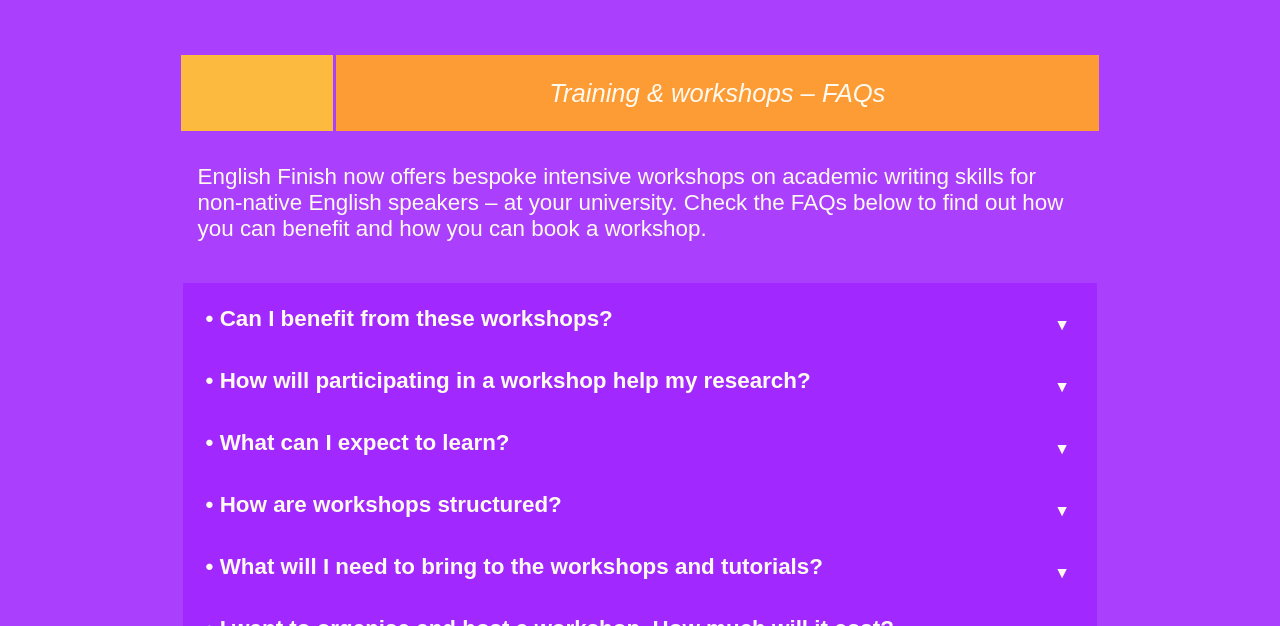
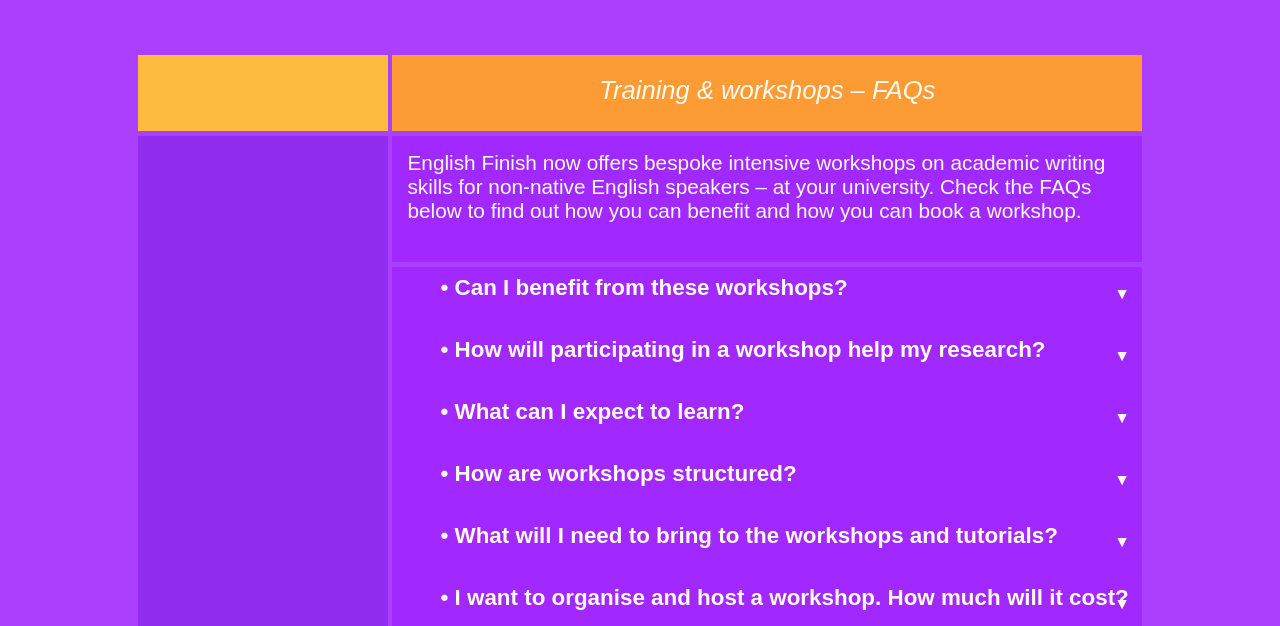
Before and after one commit to MissArray/EnglishFinish_2013, a plain HTML site: page training.html in a window 1280 px wide. Shown: the part 326-952 px from the top of the page. Drawn offline with Linux system fonts and the light colour scheme.

Commit message:
Updated training.html and related .css files
Decided to use a grid to replicate the two-tone column pattern of the existing (last updated in 2013) website as closely as possible.

```diff
--- a/styleFAQs.css
+++ b/styleFAQs.css
@@ -89,27 +89,25 @@ a:visited {
 	text-decoration: none;
 }
 
-.flex-container {
-	margin: 0 auto;
-	display: flex;
-	align-items: center;
-	justify-content: center;
+.grid-container{
+display: grid;
+grid-template-columns:1fr 2fr 6fr 1fr;
+grid-template-rows: repeat(4, auto);
+grid-gap: 0.6vh;
 }
 
 #h2block1 {
-	display: flex;
+    grid-column: 2 / 3;
+    grid-row: 1 / 2;
 	height: 76px;
-	width: 12%;
-	margin-right: 3px;
 	background-color: rgb(252,187, 63);
 }
 
 #h2block2 {
-	display: flex;
+    grid-column: 3 / 4;
+    grid-row: 1 / 2;
 	height: 76px;
-	width: 58%;
 	background-color: rgb(253,155, 53);
-	padding: 0px 15px 0px 15px;
 	text-align: center;
 	}
 
@@ -117,18 +115,25 @@ h2 {
     color: floralwhite;
 	font-family: 'Arial', sans-serif;
 	font-size: 1.6rem;
-	margin: auto;
 	font-style: italic;
     font-weight: 500;
    }
 
 #training-info {
-	width: 70%;
+    grid-column: 3 / 4;
+    grid-row: 2 / 3;
+    margin: 0 auto;
     padding: 15px;
-	margin: 0 auto;
 	font-family: Arial, sans-serif;
-	font-size: 1.4rem;
+	font-size: 1.3rem;
     color: floralwhite;
+    background-color: #A128FE;
+}
+
+#block-left {
+    grid-column: 2 / 3;
+    grid-row: 2 / 5;
+    background-color: rgb(145, 45, 238);
  }
 
 .bold-text {
@@ -136,9 +141,9 @@ h2 {
 }
 
 .accordion {
-	width: 70%;
+    grid-column: 3 / 4;
+    grid-row: 3 / 5;
 	background-color: #A128FE;
-	padding: 15px;
 	margin: 0 auto;
 	list-style: none outside;
 	font-family: Arial, sans-serif;
@@ -155,13 +160,14 @@ h2 {
 }
 
 .accordion-item-input:checked ~ .accordion-item-text {
-	background-color: #9d30f0;
+	background-color: #912DEE;
 	padding: 15px;
 	max-height: 1000px;
     padding-top: 15px;
     margin-top: 5px;
 	margin-bottom: 20px;
     margin-left: 15px;
+    margin-right: 15px;
 	-webkit-transition: max-height .15s ease-in, margin .15s ease-in, padding .15s ease-in;
 	  transition: max-height .15s ease-in, margin .15s ease-in, padding .15s ease-in;
 }
--- a/training.html
+++ b/training.html
@@ -47,16 +47,17 @@ conditions</a>
 	<br><br><br>
 	<div style="text-align: center;"><br><img style="width: 175px; height: 159px;" alt="logo" src="hand_writing_RASTER_peach+teal+dk-pink-1.gif"><br>
 </div>
-	</table><br><br><br>
-<div class="flex-container">
+    </table><br><br><br>
+    <div class="grid-container">
+
 <div id="h2block1"></div>
 <div id="h2block2">
 	<h2 id='heading'>Training &amp; workshops &#8211; FAQs</h2>
-		</div>
 </div>
 <br>
 <p id='training-info'>English Finish now offers bespoke intensive workshops on academic writing skills for non-native English speakers &#8211;  at your university. Check the FAQs below to find out how you can benefit and how you can book a workshop.<br><br>
 </p>
+<div id="block-left"></div>
 <ul class="accordion">
 	<li class="accordion-item">
 	<input id="faq1" class="accordion-item-input" name="accordion" type="checkbox"/>
@@ -128,6 +129,7 @@ conditions</a>
 				<p class="accordion-item-text">Please get in touch with Artemis Gause at <span class="bold-text">info@englishfinish.co.uk</span> or <span class="bold-text">englishfinish@gmail.com</span> to discuss the best workshop for your students or staff and to request a costed workshop plan that fits your needs.</p>
 	</li>
 </ul>
+</div>
 
 	<big><a href="training.html"><span style="font-family: Helvetica,Arial,sans-serif; font-style: italic;"></span></a></big><span style="color: rgb(173, 248, 255);"></span><br>
 <br><div style="text-align: center;"><br>
```
Lines whose indentation alone changed are shown as unchanged.
